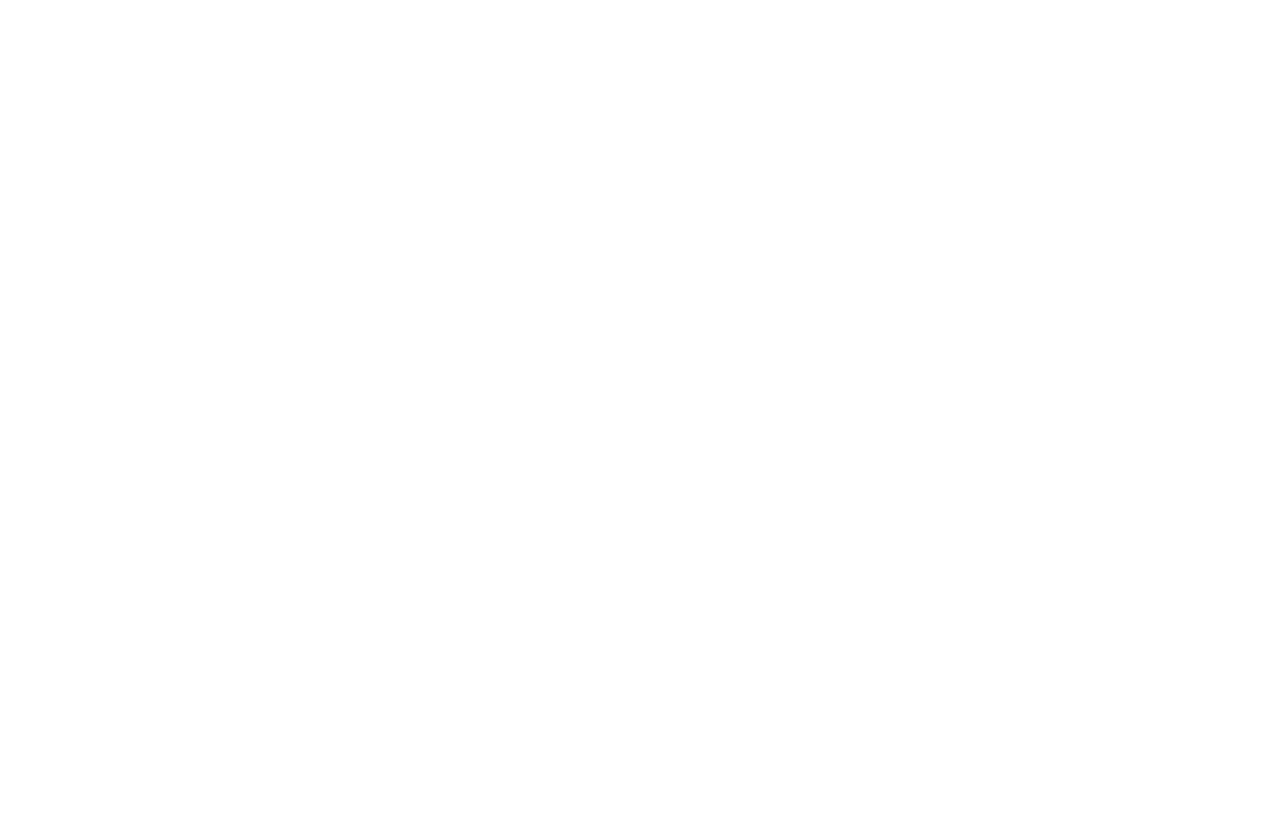
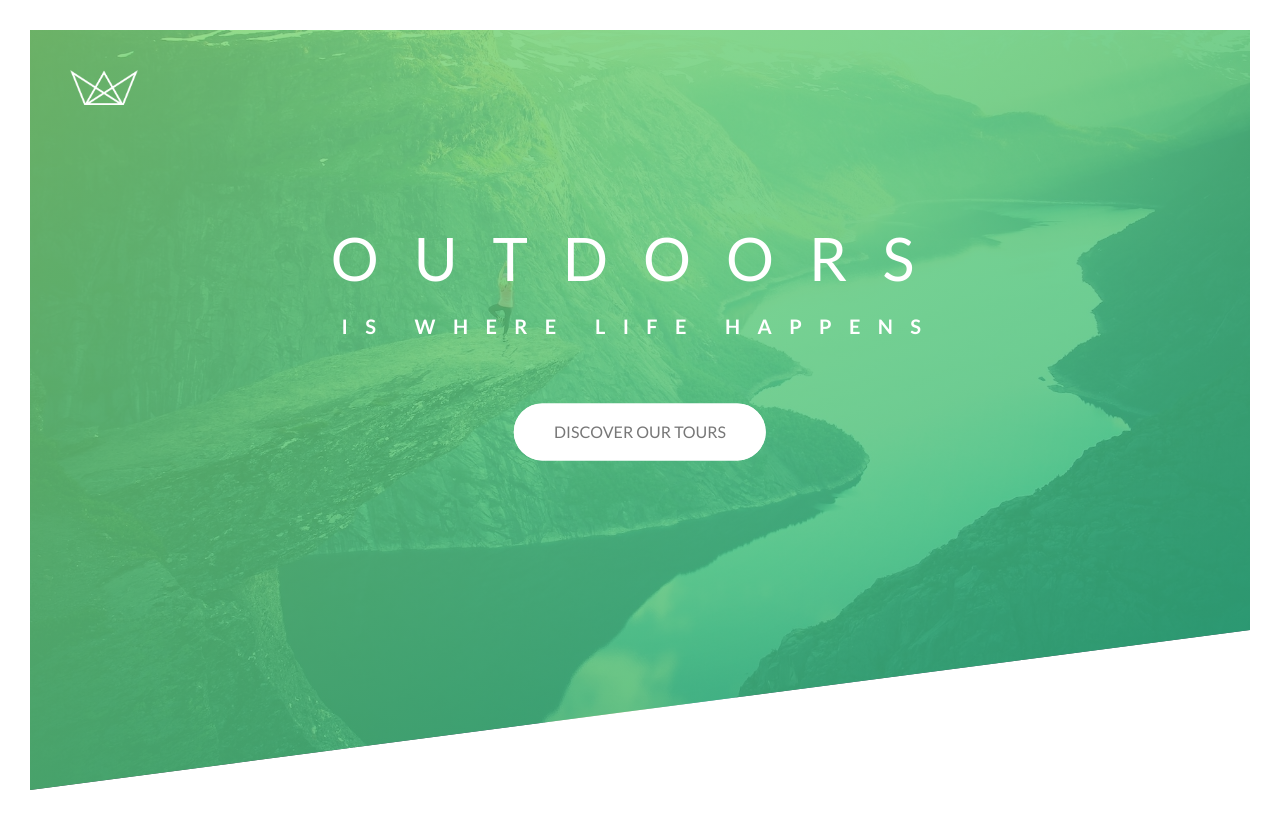
Before and after one commit to riyazkhan21295/Natours-HTML-CSS, a plain HTML site: page index.html in a window 1280 px wide. Drawn offline with Linux system fonts and the light colour scheme.

Commit message:
primary header section implemented - 80%

```diff
--- a/css/style.css
+++ b/css/style.css
@@ -6,3 +6,181 @@ Medium green: #55c57a
 Dark green: #28b485
 
 */
+
+* {
+    margin: 0;
+    padding: 0;
+    box-sizing: border-box;
+}
+
+body {
+    font-family: 'Lato', sans-serif;
+    font-weight: 400;
+    font-size: 16px;
+    line-height: 1.7;
+    color: #777;
+    padding: 30px;
+}
+
+.header {
+    height: 95vh;
+    background-image: linear-gradient(to right bottom, rgba(128, 214, 113, 0.8), rgba(40, 180, 131, 0.8)),
+        url('../img/hero.jpg');
+    background-size: cover;
+    background-position: top;
+
+    clip-path: polygon(0 0, 100% 0, 100% 75vh, 0 100%);
+
+    position: relative;
+}
+
+.logo-box {
+    position: absolute;
+    top: 40px;
+    left: 40px;
+}
+
+.logo {
+    height: 35px;
+}
+
+.text-box {
+    position: absolute;
+    top: 40%;
+    left: 50%;
+    transform: translate(-50%, -50%);
+    text-align: center;
+}
+
+.heading-primary {
+    color: #fff;
+    text-transform: uppercase;
+
+    backface-visibility: hidden;
+    margin-bottom: 60px;
+}
+
+.heading-primary-main {
+    display: block;
+    font-size: 60px;
+    font-weight: 400;
+    letter-spacing: 35px;
+
+    animation-name: moveInLeft;
+    animation-duration: 1s;
+    animation-timing-function: ease-out;
+
+    /*
+        animation-deplay: 3s;
+        animation-iteration-count: 3;
+    */
+}
+
+.heading-primary-sub {
+    display: block;
+    font-size: 20px;
+    font-weight: 700;
+    letter-spacing: 17.4px;
+
+    animation: moveInRight 1s ease-out;
+}
+
+@keyframes moveInLeft {
+    0% {
+        opacity: 0;
+        transform: translateX(-100px);
+    }
+
+    80% {
+        transform: translateX(10px);
+    }
+
+    100% {
+        opacity: 1;
+        transform: translateX(0);
+    }
+}
+
+@keyframes moveInRight {
+    0% {
+        opacity: 0;
+        transform: translateX(100px);
+    }
+
+    80% {
+        transform: translateX(-10px);
+    }
+
+    100% {
+        opacity: 1;
+        transform: translateX(0);
+    }
+}
+
+@keyframes moveInBottom {
+    0% {
+        opacity: 0;
+        transform: translateY(30px);
+    }
+
+    100% {
+        opacity: 1;
+        transform: translateY(0);
+    }
+}
+
+.btn:link,
+.btn:visited {
+    text-transform: uppercase;
+    text-decoration: none;
+    padding: 15px 40px;
+    display: inline-block;
+    border-radius: 100px;
+
+    transition: all 0.2s;
+
+    position: relative;
+}
+
+.btn:hover {
+    transform: translateY(-3px);
+    box-shadow: 0 10px 20px rgba(0, 0, 0, 0.2);
+}
+
+.btn:active {
+    transform: translateY(-1px);
+    box-shadow: 0 5px 10px rgba(0, 0, 0, 0.2);
+}
+
+.btn-white {
+    background-color: #fff;
+    color: #777;
+}
+
+.btn::after {
+    content: '';
+    display: inline-block;
+    height: 100%;
+    width: 100%;
+    border-radius: 100px;
+    position: absolute;
+    top: 0;
+    left: 0;
+    z-index: -1;
+
+    transition: all 0.4s;
+}
+
+.btn:hover::after {
+    transform: scaleX(1.4) scaleY(1.6);
+    opacity: 0;
+}
+
+.btn-white::after {
+    background-color: #fff;
+}
+
+.btn-animated {
+    animation: moveInBottom 0.5s ease-out 0.75s;
+    animation-fill-mode: backwards;
+}
--- a/index.html
+++ b/index.html
@@ -12,5 +12,20 @@
 
         <title>Natours | Exciting tours for adventurous people</title>
     </head>
-    <body></body>
+    <body>
+        <header class="header">
+            <div class="logo-box">
+                <img src="./img/logo-white.png" alt="Logo" class="logo" />
+            </div>
+
+            <div class="text-box">
+                <h1 class="heading-primary">
+                    <span class="heading-primary-main">OUTDOORS</span>
+                    <span class="heading-primary-sub">is where life happens</span>
+                </h1>
+
+                <a href="#" class="btn btn-white btn-animated">Discover our tours</a>
+            </div>
+        </header>
+    </body>
 </html>
```
